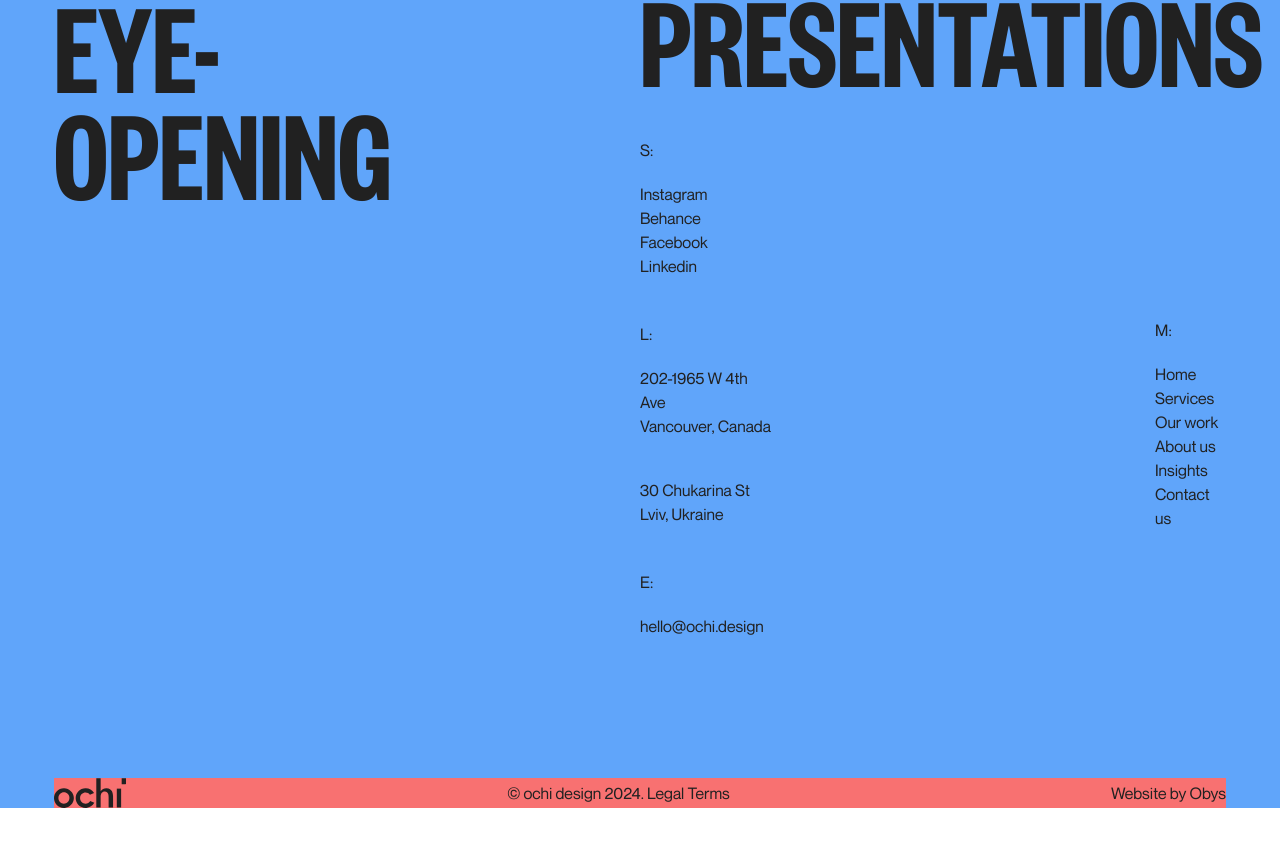
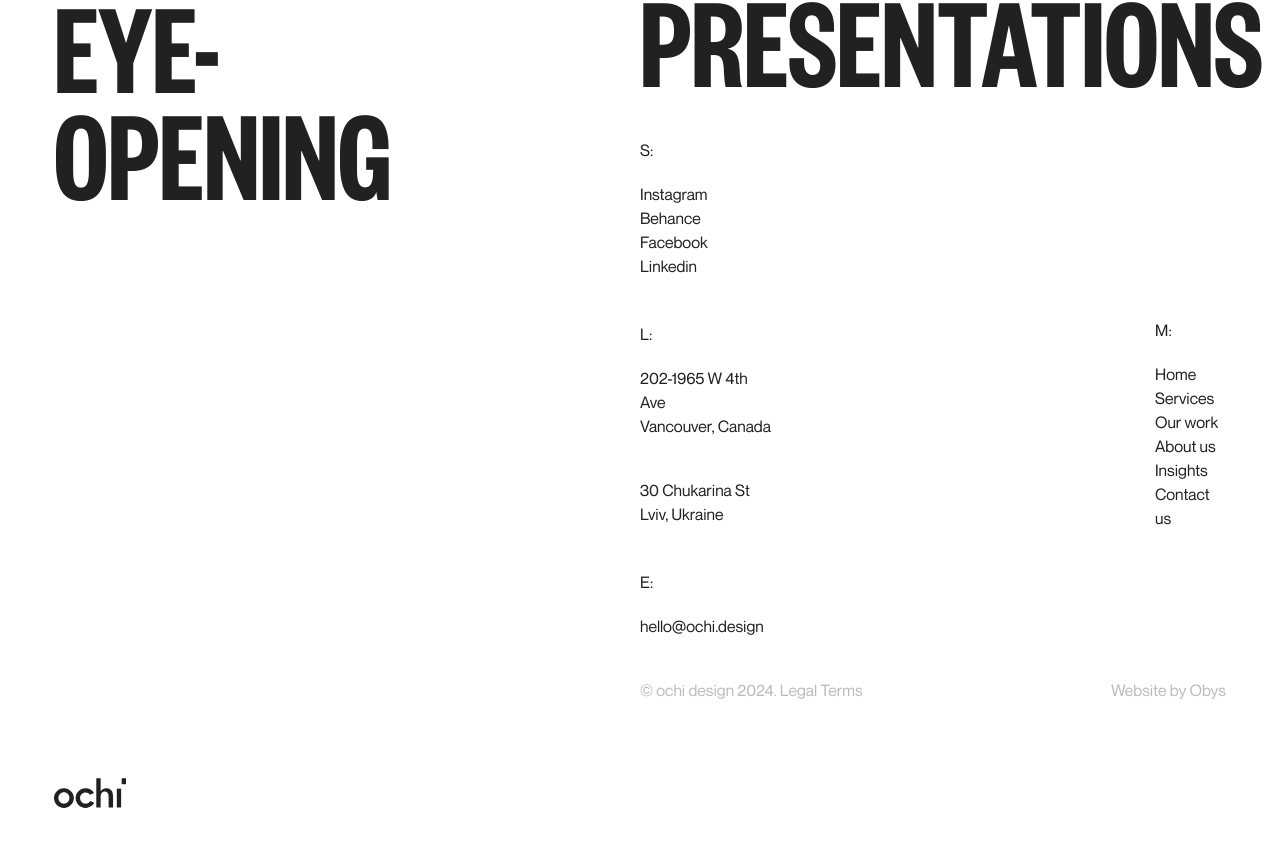
Before and after one commit to PawanPawar11/Ochi-Clone, a React (Vite) app: page / in a window 1280 px wide. Shown: the part 4949-5795 px from the top of the page. Before the commit the page ends 5757 px from the top, so only its background shows below. Built offline with nearby package versions, Linux system fonts and the light colour scheme.

Commit message:
ninth commit

```diff
--- a/src/components/Footer.jsx
+++ b/src/components/Footer.jsx
@@ -2,7 +2,7 @@ import React from "react";
 
 function Footer() {
   return (
-    <div className="bg-blue-400 font-NeueMontreal text-[#212121] px-[3.375rem] py-[6.625]">
+    <div className="font-NeueMontreal text-[#212121] px-[3.375rem] py-[6.625]">
       <div className="w-full h-screen flex">
         <div className="w-1/2 font-FoundersGrotesk leading-[6.7rem] mt-[3.2rem]">
           <h1 className="uppercase text-[8.313rem]">Eye-</h1>
@@ -63,9 +63,13 @@ function Footer() {
             <h6 className="mb-5 mt-10">E:</h6>
             <a href="">hello@ochi.design</a>
           </div>
+          <div className="flex opacity-30 mt-10 items-center justify-between">
+            <h4>&copy; ochi design 2024. Legal Terms</h4>
+            <h4>Website by Obys</h4>
+          </div>
         </div>
       </div>
-      <div className="flex items-center justify-between mt-10 bg-red-400">
+      <div className="logo py-10">
         <svg
           width="72"
           height="30"
@@ -94,8 +98,6 @@ function Footer() {
             fill="currentColor"
           ></path>
         </svg>
-        <h4>&copy; ochi design 2024. Legal Terms</h4>
-        <h4>Website by Obys</h4>
       </div>
     </div>
   );
```
